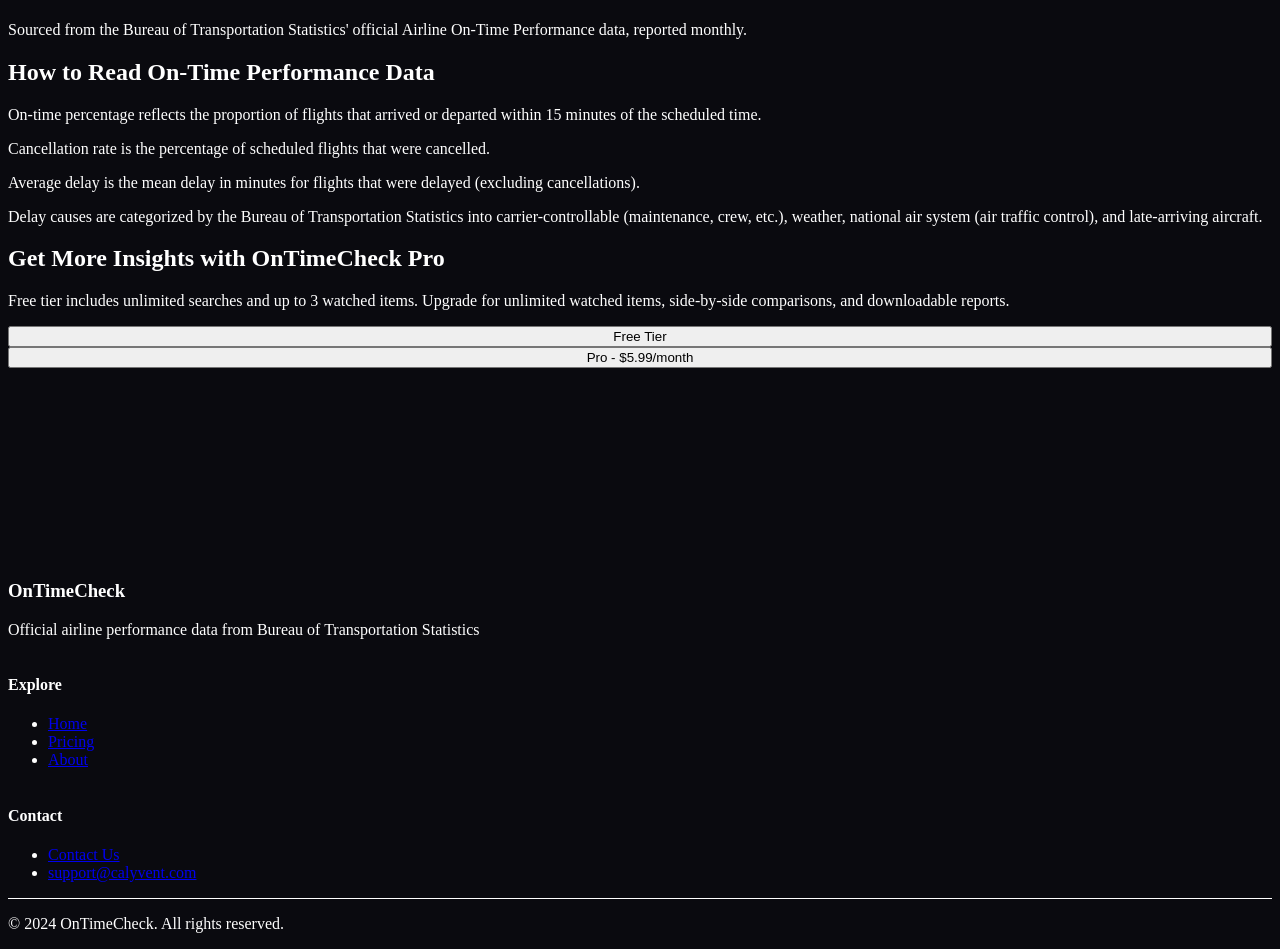
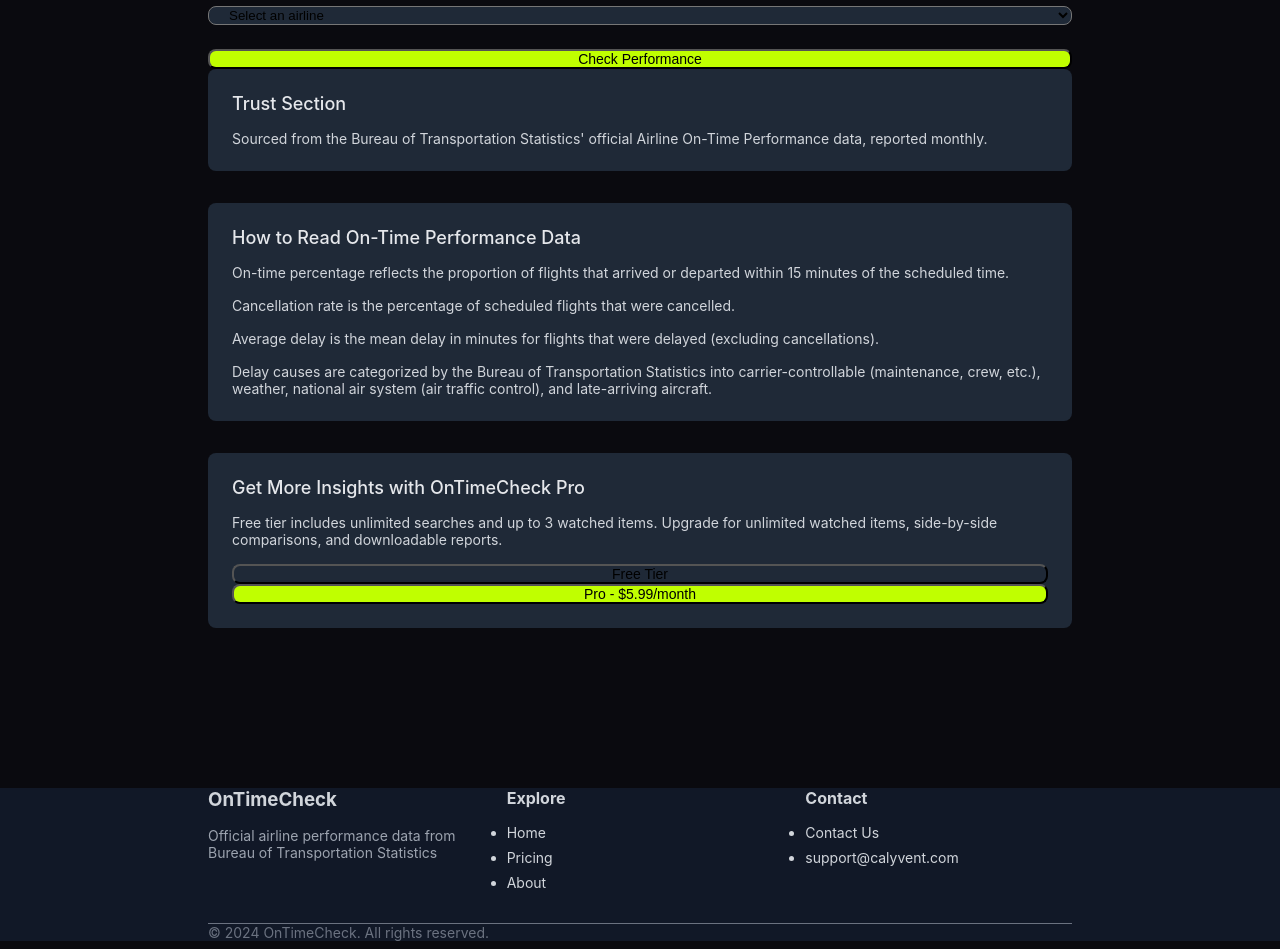
Before and after one commit to BenGurWaves/ontimecheck, a Next.js app: page / in a window 1280 px wide. Shown: the part 260-1209 px from the top of the page. Built offline with nearby package versions, Linux system fonts and the light colour scheme.

Commit message:
Fix: inline CSS styles, remove Tailwind dependency, fix build

```diff
--- a/components/StripeCheckout.tsx
+++ b/components/StripeCheckout.tsx
@@ -1,9 +1,6 @@
 'use client';
 
 import { useState } from 'react';
-import { loadStripe } from '@stripe/stripe-js';
-
-const stripePromise = loadStripe(process.env.NEXT_PUBLIC_STRIPE_PUBLISHABLE_KEY!);
 
 interface StripeCheckoutProps {
   priceId: string;
@@ -23,14 +20,12 @@
         body: JSON.stringify({ priceId, mode }),
       });
 
-      const { url, sessionId } = await response.json();
+      const data = await response.json();
 
-      const stripe = await stripePromise;
-      const { error } = await stripe!.redirectToCheckout({ sessionId });
-
-      if (error) {
-        console.error(error);
-        alert('Something went wrong');
+      if (data.url) {
+        window.location.href = data.url;
+      } else {
+        alert('Failed to create checkout session');
       }
     } catch (error) {
       console.error('Checkout error:', error);
@@ -44,7 +39,18 @@
     <button
       onClick={handleCheckout}
       disabled={loading}
-      className="inline-block px-6 py-3 rounded-lg bg-accent-green text-background font-medium text-sm hover:bg-accent-green-light transition-colors disabled:opacity-50"
+      style={{
+        display: 'inline-block',
+        padding: '0.75rem 1.5rem',
+        borderRadius: '0.5rem',
+        backgroundColor: '#C0FF00',
+        color: '#0A0A0F',
+        fontWeight: '500',
+        fontSize: '0.875rem',
+        border: 'none',
+        cursor: 'pointer',
+        opacity: loading ? 0.5 : 1
+      }}
     >
       {loading ? 'Processing...' : `Upgrade to ${planName}`}
     </button>
--- a/styles/globals.css
+++ b/styles/globals.css
@@ -4,12 +4,90 @@
 
 :root {
   --background: #0A0A0F;
-  --foreground: #FFFFFF;
+  --foreground: #e5e7eb;
   --accent-green: #C0FF00;
   --accent-green-light: #D1FE17;
+}
+
+* {
+  box-sizing: border-box;
+  margin: 0;
+  padding: 0;
+}
+
+html {
+  background-color: var(--background);
 }
 
 body {
   background-color: var(--background);
   color: var(--foreground);
+  font-family: -apple-system, BlinkMacSystemFont, 'Segoe UI', Roboto, 'Helvetica Neue', Arial, sans-serif;
+  -webkit-font-smoothing: antialiased;
+  -moz-osx-font-smoothing: grayscale;
 }
+
+.text-accent-green { color: var(--accent-green) !important; }
+.bg-accent-green { background-color: var(--accent-green) !important; }
+.border-accent-green { border-color: var(--accent-green) !important; }
+
+.bg-gray-800 { background-color: #1f2937 !important; }
+.bg-gray-900 { background-color: #111827 !important; }
+.text-gray-300 { color: #d1d5db !important; }
+.text-gray-400 { color: #9ca3af !important; }
+.text-gray-500 { color: #6b7280 !important; }
+
+.max-w-4xl { max-width: 56rem !important; margin-left: auto !important; margin-right: auto !important; }
+.max-w-2xl { max-width: 42rem !important; margin-left: auto !important; margin-right: auto !important; }
+
+.px-4 { padding-left: 1rem !important; padding-right: 1rem !important; }
+.py-12 { padding-top: 3rem !important; padding-bottom: 3rem !important; }
+.mb-6 { margin-bottom: 1.5rem !important; }
+.mb-8 { margin-bottom: 2rem !important; }
+.mt-20 { margin-top: 5rem !important; }
+.mt-8 { margin-top: 2rem !important; }
+.mt-6 { margin-top: 1.5rem !important; }
+.mb-4 { margin-bottom: 1rem !important; }
+.mb-2 { margin-bottom: 0.5rem !important; }
+.mt-1 { margin-top: 0.25rem !important; }
+
+.text-sm { font-size: 0.875rem !important; }
+.text-lg { font-size: 1.125rem !important; }
+.text-xl { font-size: 1.25rem !important; }
+.text-2xl { font-size: 1.5rem !important; }
+.text-3xl { font-size: 1.875rem !important; }
+.text-4xl { font-size: 2.25rem !important; }
+
+.font-bold { font-weight: 700 !important; }
+.font-medium { font-weight: 500 !important; }
+
+.text-center { text-align: center !important; }
+
+.rounded-lg { border-radius: 0.5rem !important; }
+.rounded { border-radius: 0.25rem !important; }
+
+.p-4 { padding: 1rem !important; }
+.p-6 { padding: 1.5rem !important; }
+.p-8 { padding: 2rem !important; }
+
+.space-y-6 > * + * { margin-top: 1.5rem !important; }
+.space-y-4 > * + * { margin-top: 1rem !important; }
+.space-y-2 > * + * { margin-top: 0.5rem !important; }
+.space-y-8 > * + * { margin-top: 2rem !important; }
+
+.grid { display: grid !important; }
+.grid-cols-1 { grid-template-columns: repeat(1, minmax(0, 1fr)) !important; }
+.gap-6 { gap: 1.5rem !important; }
+.gap-8 { gap: 2rem !important; }
+
+.inline-block { display: inline-block !important; }
+
+.min-h-screen { min-height: 100vh !important; }
+
+a { color: inherit !important; text-decoration: none !important; }
+a:hover { text-decoration: underline !important; }
+
+@media (min-width: 768px) {
+  .md\:grid-cols-2 { grid-template-columns: repeat(2, minmax(0, 1fr)) !important; }
+  .md\:grid-cols-3 { grid-template-columns: repeat(3, minmax(0, 1fr)) !important; }
+}
--- a/tailwind.config.js
+++ b/tailwind.config.js
@@ -1,21 +1,11 @@
 /** @type {import('tailwindcss').Config} */
 module.exports = {
   content: [
-    "./app/**/*.{js,ts,jsx,tsx}",
-    "./components/**/*.{js,ts,jsx,tsx}",
+    './pages/**/*.{js,ts,jsx,tsx,mdx}',
+    './components/**/*.{js,ts,jsx,tsx,mdx}',
   ],
   theme: {
-    extend: {
-      colors: {
-        background: '#0A0A0F',
-        'accent-green': '#C0FF00',
-        'accent-green-light': '#D1FE17',
-      },
-      fontFamily: {
-        display: ['"Space Grotesk"', 'sans-serif'],
-        body: ['"Inter"', 'sans-serif'],
-      },
-    },
+    extend: {},
   },
   plugins: [],
 }
```
